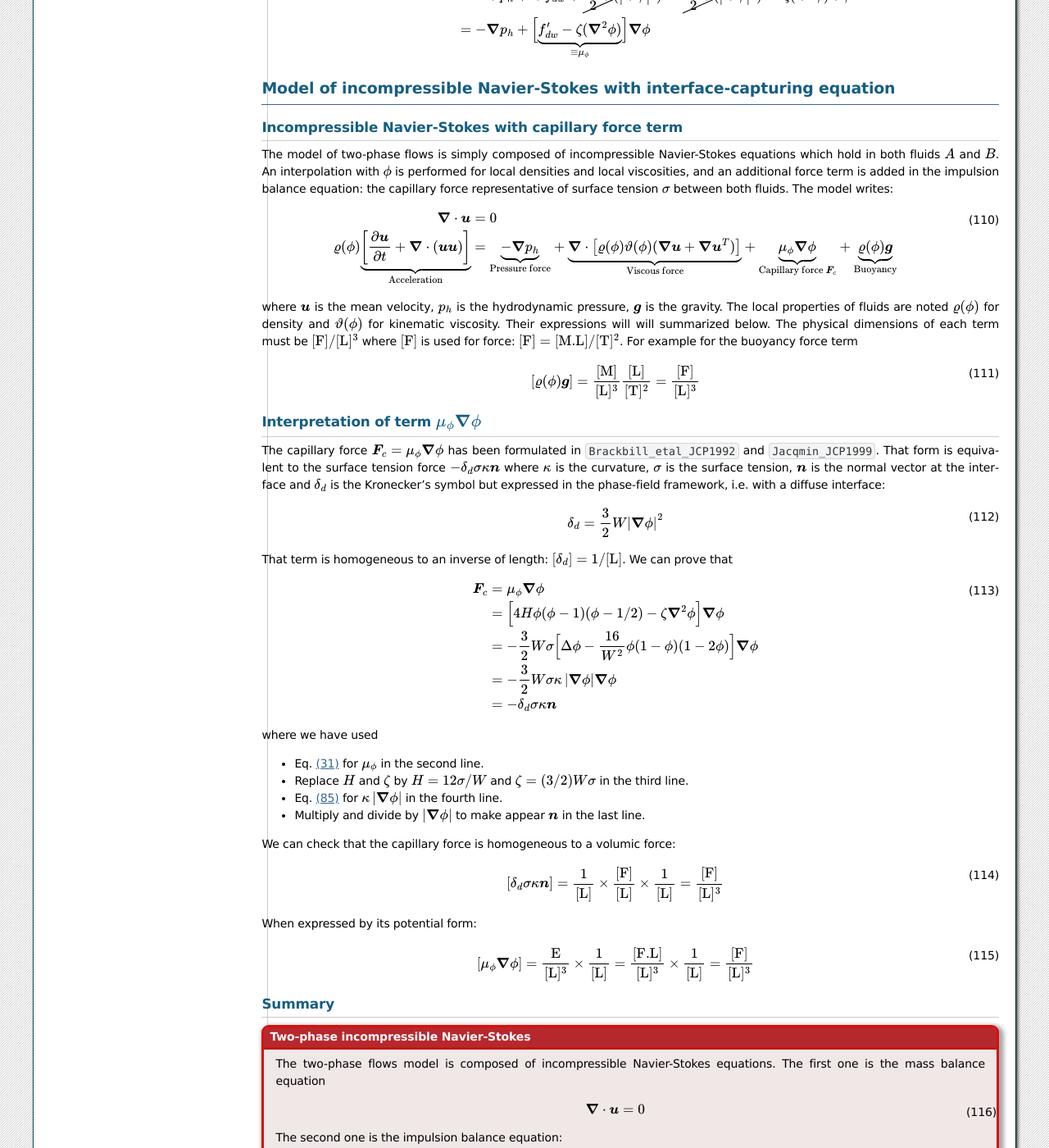
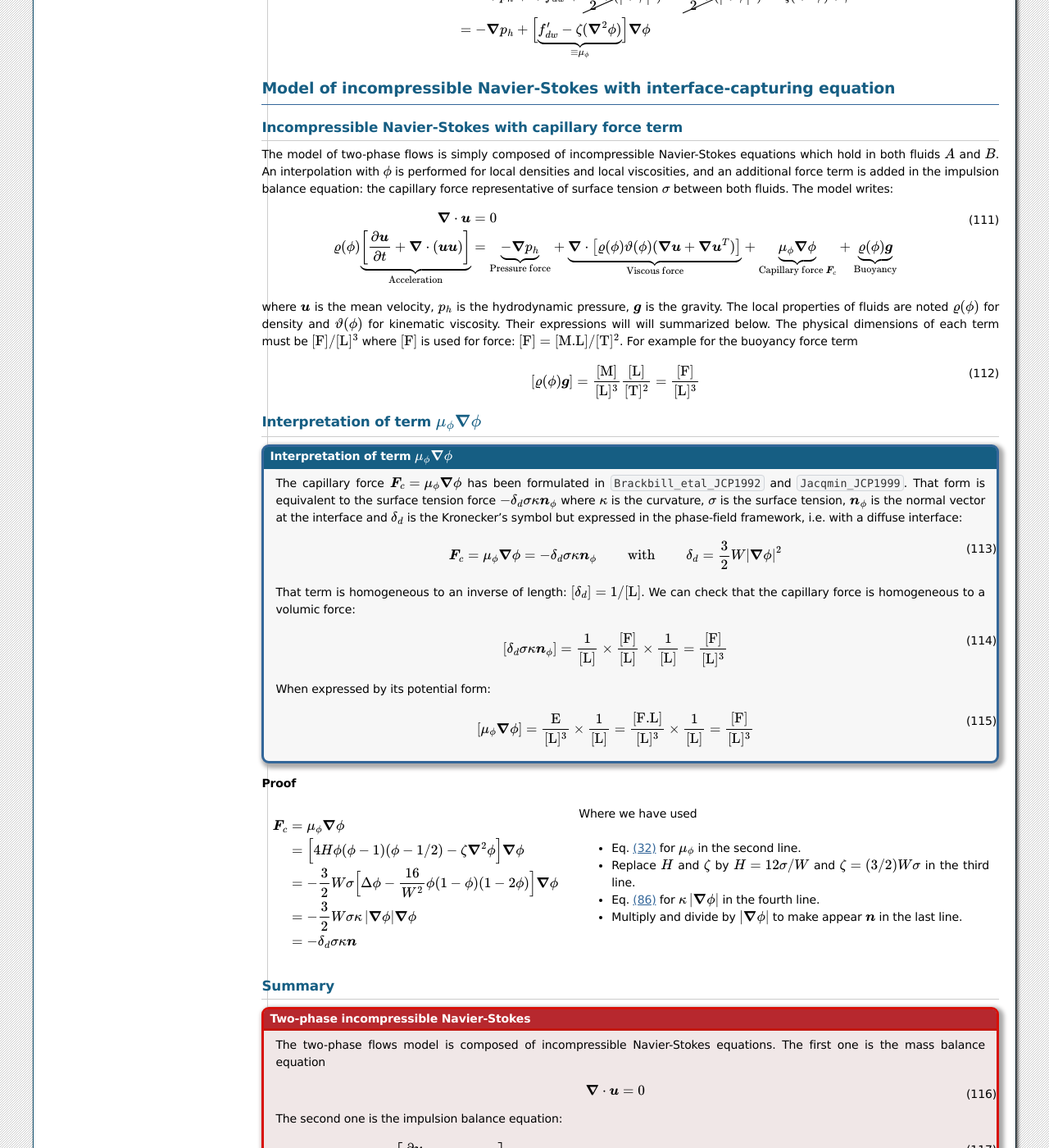
Before and after one commit to cea-lbm-saclay/LBM_Saclay_Documentation, a Sphinx documentation site: the page built from doc/src_doc/05_COURSES/Course_PF/03_NavierStokes_with_PhaseField.rst, in a window 1280 px wide and 1400 px high, scrolled down 3988 px. Shown: the whole window at 82% size. Built offline with Sphinx 7.4.7, drawn with Linux system fonts in a browser that asks for light colours; cross-references to code outside the pages are shown as plain code; some of the changed text lies outside the part shown.

Commit message:
Update course

```diff
--- a/doc/src_doc/05_COURSES/Course_PF/03_NavierStokes_with_PhaseField.rst
+++ b/doc/src_doc/05_COURSES/Course_PF/03_NavierStokes_with_PhaseField.rst
@@ -281,40 +281,57 @@
 Interpretation of term :math:`\mu_{\phi}\boldsymbol{\nabla}\phi`
 """""""""""""""""""""""""""""""""""""""""""""""""""""""""""""""""
 
-The capillary force :math:`\boldsymbol{F}_c=\mu_{\phi}\boldsymbol{\nabla}\phi` has been formulated in :footcite:p:`Brackbill_etal_JCP1992` and :footcite:p:`Jacqmin_JCP1999`. That form is equivalent to the surface tension force :math:`-\delta_d \sigma \kappa \boldsymbol{n}` where :math:`\kappa` is the curvature, :math:`\sigma` is the surface tension, :math:`\boldsymbol{n}` is the normal vector at the interface and :math:`\delta_d` is the Kronecker's symbol but expressed in the phase-field framework, i.e. with a diffuse interface:
+.. admonition:: Interpretation of term :math:`\mu_{\phi}\boldsymbol{\nabla}\phi`
 
-.. math::
-   :label:
+   The capillary force :math:`\boldsymbol{F}_c=\mu_{\phi}\boldsymbol{\nabla}\phi` has been formulated in :footcite:p:`Brackbill_etal_JCP1992` and :footcite:p:`Jacqmin_JCP1999`. That form is equivalent to the surface tension force :math:`-\delta_d \sigma \kappa \boldsymbol{n}_{\phi}` where :math:`\kappa` is the curvature, :math:`\sigma` is the surface tension, :math:`\boldsymbol{n}_{\phi}` is the normal vector at the interface and :math:`\delta_d` is the Kronecker's symbol but expressed in the phase-field framework, i.e. with a diffuse interface:
 
-   \delta_{d}=\frac{3}{2}W\left|\boldsymbol{\nabla}\phi\right|^{2}
+   .. math::
+      :label:
 
-That term is homogeneous to an inverse of length: :math:`[\delta_d]=1/[\text{L}]`. We can prove that
+      \boldsymbol{F}_{c}=\mu_{\phi}\boldsymbol{\nabla}\phi=-\delta_{d}\sigma\kappa\boldsymbol{n}_{\phi}\hspace{1cm}\text{with}\hspace{1cm}\delta_{d}=\frac{3}{2}W\left|\boldsymbol{\nabla}\phi\right|^{2}
 
-.. math::
-   :label: Proof-Equiv-Surface-Tension_NSAC
+   That term is homogeneous to an inverse of length: :math:`[\delta_d]=1/[\text{L}]`. We can check that the capillary force is homogeneous to a volumic force:
 
-   \boldsymbol{F}_{c} &=\mu_{\phi}\boldsymbol{\nabla}\phi\\&=\Bigl[4H\phi(\phi-1)(\phi-1/2)-\zeta\boldsymbol{\nabla}^{2}\phi\Bigr]\boldsymbol{\nabla}\phi\\&=-\frac{3}{2}W\sigma\Bigl[\Delta\phi-\frac{16}{W^{2}}\phi(1-\phi)(1-2\phi)\Bigr]\boldsymbol{\nabla}\phi\\&=-\frac{3}{2}W\sigma\kappa\left|\boldsymbol{\nabla}\phi\right|\boldsymbol{\nabla}\phi\\&=-\delta_{d}\sigma\kappa\boldsymbol{n}
+   .. math::
+      :label: Check_PhysDim_Fc
 
-where we have used
+      [\delta_{d}\sigma\kappa\boldsymbol{n}_{\phi}]=\frac{1}{[\text{L}]}\times \frac{[\text{F}]}{[\text{L}]}\times \frac{1}{[\text{L}]}=\frac{[\text{F}]}{[\text{L}]^3}
 
-- Eq. :eq:`Chemical_Potential_Course` for :math:`\mu_{\phi}` in the second line.
-- Replace :math:`H` and :math:`\zeta` by :math:`H=12\sigma/W` and :math:`\zeta=(3/2)W\sigma` in the third line.
-- Eq. :eq:`Equiv_Derivative_Curvature` for :math:`\kappa\left|\boldsymbol{\nabla}\phi\right|` in the fourth line.
-- Multiply and divide by :math:`\left|\boldsymbol{\nabla}\phi\right|` to make appear :math:`\boldsymbol{n}` in the last line.
+   When expressed by its potential form:
 
-We can check that the capillary force is homogeneous to a volumic force:
+   .. math::
+      :label:
 
-.. math::
-   :label: Check_PhysDim_Fc
+      [\mu_{\phi}\boldsymbol{\nabla}\phi]=\frac{\text{E}}{[\text{L}]^3}\times \frac{1}{[\text{L}]}=\frac{[\text{F.L}]}{[\text{L}]^3}\times \frac{1}{[\text{L}]}=\frac{[\text{F}]}{[\text{L}]^3}
 
-   [\delta_{d}\sigma\kappa\boldsymbol{n}]=\frac{1}{[\text{L}]}\times \frac{[\text{F}]}{[\text{L}]}\times \frac{1}{[\text{L}]}=\frac{[\text{F}]}{[\text{L}]^3}
 
-When expressed by its potential form:
+**Proof**
 
-.. math::
-   :label:
+.. grid:: 2
+   :gutter: 4
+   :margin: 3 3 0 5
 
-   [\mu_{\phi}\boldsymbol{\nabla}\phi]=\frac{\text{E}}{[\text{L}]^3}\times \frac{1}{[\text{L}]}=\frac{[\text{F.L}]}{[\text{L}]^3}\times \frac{1}{[\text{L}]}=\frac{[\text{F}]}{[\text{L}]^3}
+   .. grid-item::
+      :columns: 5
+
+      .. math::
+
+         \boldsymbol{F}_{c} &=\mu_{\phi}\boldsymbol{\nabla}\phi\\
+         &=\Bigl[4H\phi(\phi-1)(\phi-1/2)-\zeta\boldsymbol{\nabla}^{2}\phi\Bigr]\boldsymbol{\nabla}\phi\\
+         &=-\frac{3}{2}W\sigma\Bigl[\Delta\phi-\frac{16}{W^{2}}\phi(1-\phi)(1-2\phi)\Bigr]\boldsymbol{\nabla}\phi\\
+         &=-\frac{3}{2}W\sigma\kappa\left|\boldsymbol{\nabla}\phi\right|\boldsymbol{\nabla}\phi\\
+         &=-\delta_{d}\sigma\kappa\boldsymbol{n}
+
+   .. grid-item::
+      :columns: 7
+
+      Where we have used
+
+      - Eq. :eq:`Chemical_Potential_Course` for :math:`\mu_{\phi}` in the second line.
+      - Replace :math:`H` and :math:`\zeta` by :math:`H=12\sigma/W` and :math:`\zeta=(3/2)W\sigma` in the third line.
+      - Eq. :eq:`Equiv_Derivative_Curvature` for :math:`\kappa\left|\boldsymbol{\nabla}\phi\right|` in the fourth line.
+      - Multiply and divide by :math:`\left|\boldsymbol{\nabla}\phi\right|` to make appear :math:`\boldsymbol{n}` in the last line.
+
 
 Summary
 """""""
--- /dev/null
+++ b/doc/src_doc/05_COURSES/Thermo-PhaseTransition/Common_Tangent.rst
@@ -0,0 +1,4 @@
+.. _Common_Tangent:
+
+Common tangent construction
+===========================
--- /dev/null
+++ b/doc/src_doc/05_COURSES/Thermo-PhaseTransition/Liquid_Gas_Phase_Change.rst
@@ -0,0 +1,4 @@
+.. _Liquid-Gas-Phase-Change
+
+Liquid/gas phase change
+=======================
```
Also changed, not shown: doc/src_doc/05_COURSES/Course_PF/01_Fundamentals_PF.rst (+29 -0 lines), doc/src_doc/05_COURSES/Course_PF/TOC_Phase-Field.rst (+0 -7 lines), doc/src_doc/05_COURSES/TOC_Courses.rst (+9 -2 lines), doc/src_doc/05_COURSES/Thermo-PhaseTransition/Mass_Transfer.rst (added, +10 -0 lines), doc/src_doc/05_COURSES/Thermo-PhaseTransition/Phase_Change_Models.rst (added, +10 -0 lines), doc/src_doc/05_COURSES/Thermo-PhaseTransition/Thermodynamic_Of_PhaseTransition.rst (added, +32 -0 lines), doc/src_doc/FIGS/04_FIGS_COURSES/Double-Puits_Inflexion.png (added).
